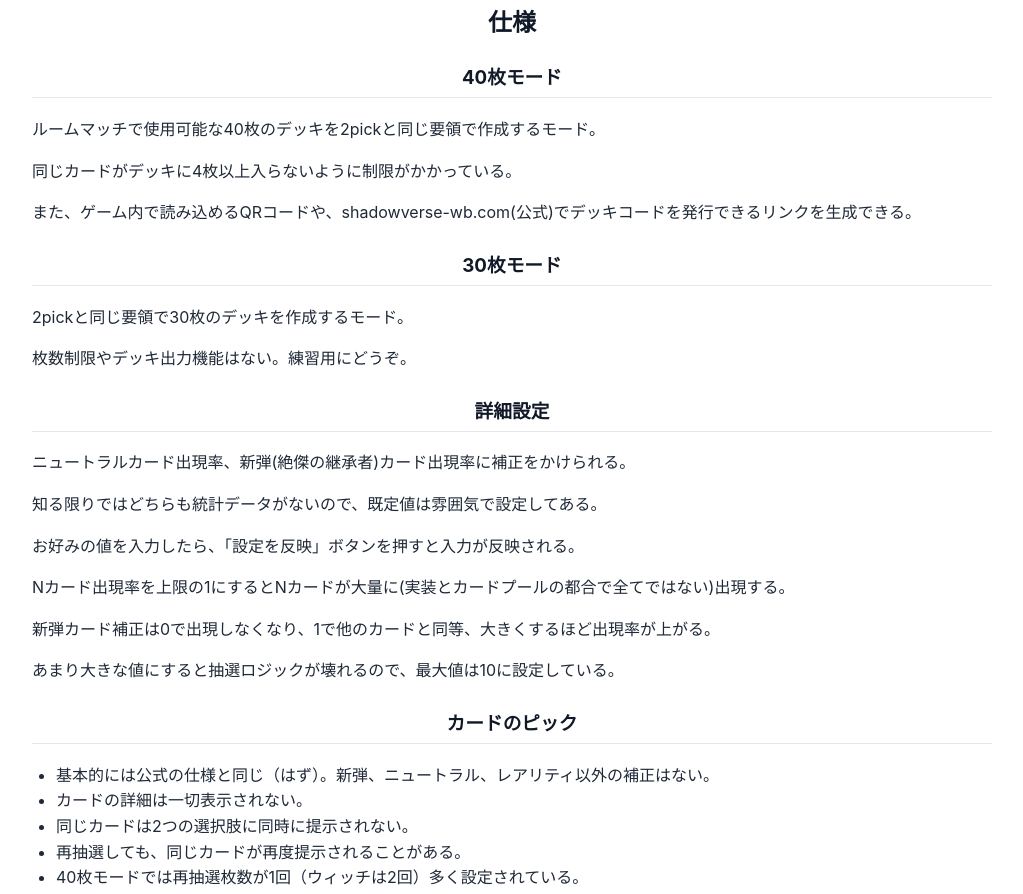
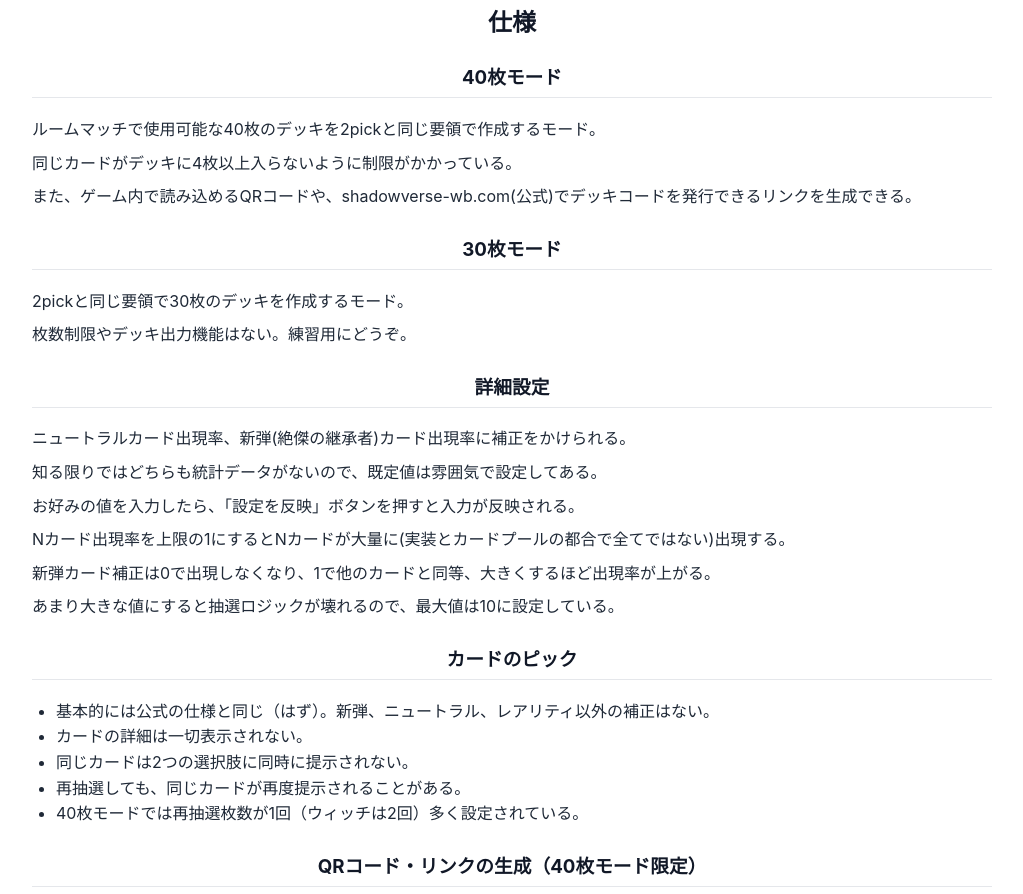
Before and after one commit to HakkaSoru/.github.io, a plain HTML site: page index.html in a window 1280 px wide. Shown: the part 2203-3097 px from the top of the page, without its empty margins (128-1151 px from the left). Drawn offline with nearby package versions, Linux system fonts and the light colour scheme.

Commit message:
Update style.css

```diff
--- a/style.css
+++ b/style.css
@@ -270,6 +270,11 @@ h3 {
     line-height: 1.6;
 }
 
+#readme-container p {
+    margin-top: 0.5rem;
+    margin-bottom: 0.5rem;
+}
+
 #readme-container ul {
     padding-left: 1.5rem;
 }
```
